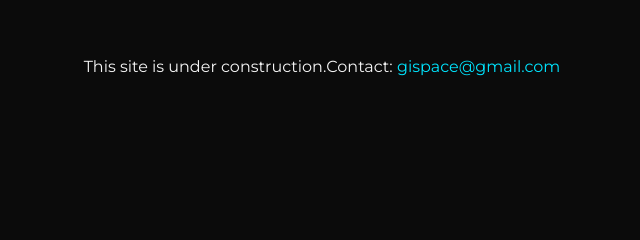
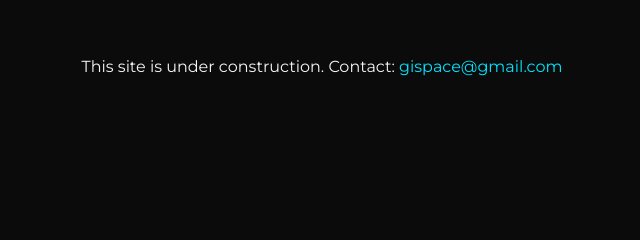
Before and after one commit to gbyanova/gbyanova.github.io, a plain HTML site: page index.html in a window 1280 px wide. Shown: the part 315-555 px from the top of the page, 318-958 px from the left. Drawn offline with Linux system fonts and the light colour scheme.

Commit message:
Update index.html

```diff
--- a/index.html
+++ b/index.html
@@ -16,8 +16,7 @@
 
 <body>
     <section class="content-section">
-        <p>This site is under construction.</p>
-        <p> Contact:  <a href="mailto:gispace@gmail.com">gispace@gmail.com</a></p>
+        <p>This site is under construction. Contact: <a href="mailto:gispace@gmail.com">gispace@gmail.com</a></p>
     </section>
     <footer class="site-footer">
         <p>Gispace | 2025 - 2026 | Sofia</p>
```
